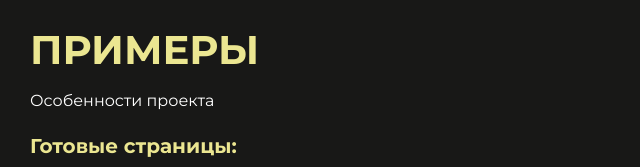
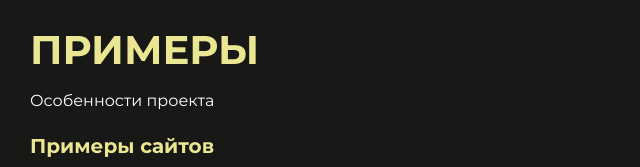
Before and after one commit to NikitaFilippovLox/NikitaFilippovLox.github.io, a plain HTML site: page index.html in a window 1280 px wide. Shown: the top 167 px of the page, 0-640 px from the left. Drawn offline with Linux system fonts and the light colour scheme.

Commit message:
Update index.html

```diff
--- a/index.html
+++ b/index.html
@@ -13,7 +13,7 @@
 		<div class="rootpage__info">
 			Особенности проекта
 		</div>
-		<h2>Готовые страницы:</h2>
+		<h2>Примеры сайтов</h2>
 		<ol class="rootpage__list">
 			<li><a target="_blank" href="https://nikitafilippovlox.github.io/chertogy-frilansera/">Лендинг</a>
 			</li>
```
